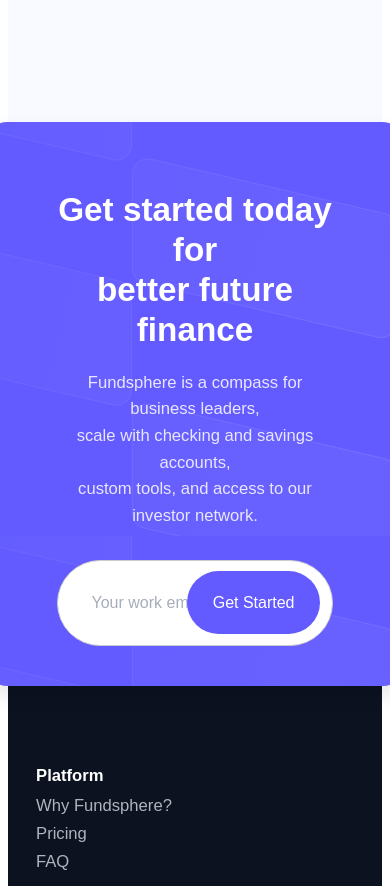
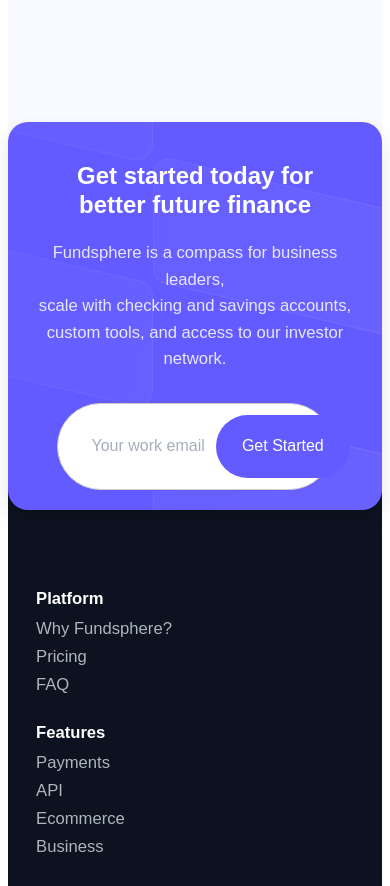
Before and after one commit to F-777/Fundsphere-Slicing, a React (Vite) app: page / in a window 390 px wide. Shown: the part 7705-8591 px from the top of the page. Built offline with nearby package versions, Linux system fonts and the light colour scheme; a web font is replaced by a local one.

Commit message:
Update index.css

```diff
--- a/src/index.css
+++ b/src/index.css
@@ -1451,3 +1451,17 @@ input:checked + .slider {
       font-size: 2rem;
     }
   }
+
+@media (max-width: 768px) {
+  .container-cta {
+    padding: 20px; /* Sesuaikan padding untuk layar kecil */
+  }
+
+  .CTA-heading {
+    font-size: 24px; /* Sesuaikan ukuran font untuk layar kecil */
+  }
+
+  .cta-btn-wrapper {
+    flex-direction: column; /* Biar tombol dan input jadi kolom */
+  }
+}
```
